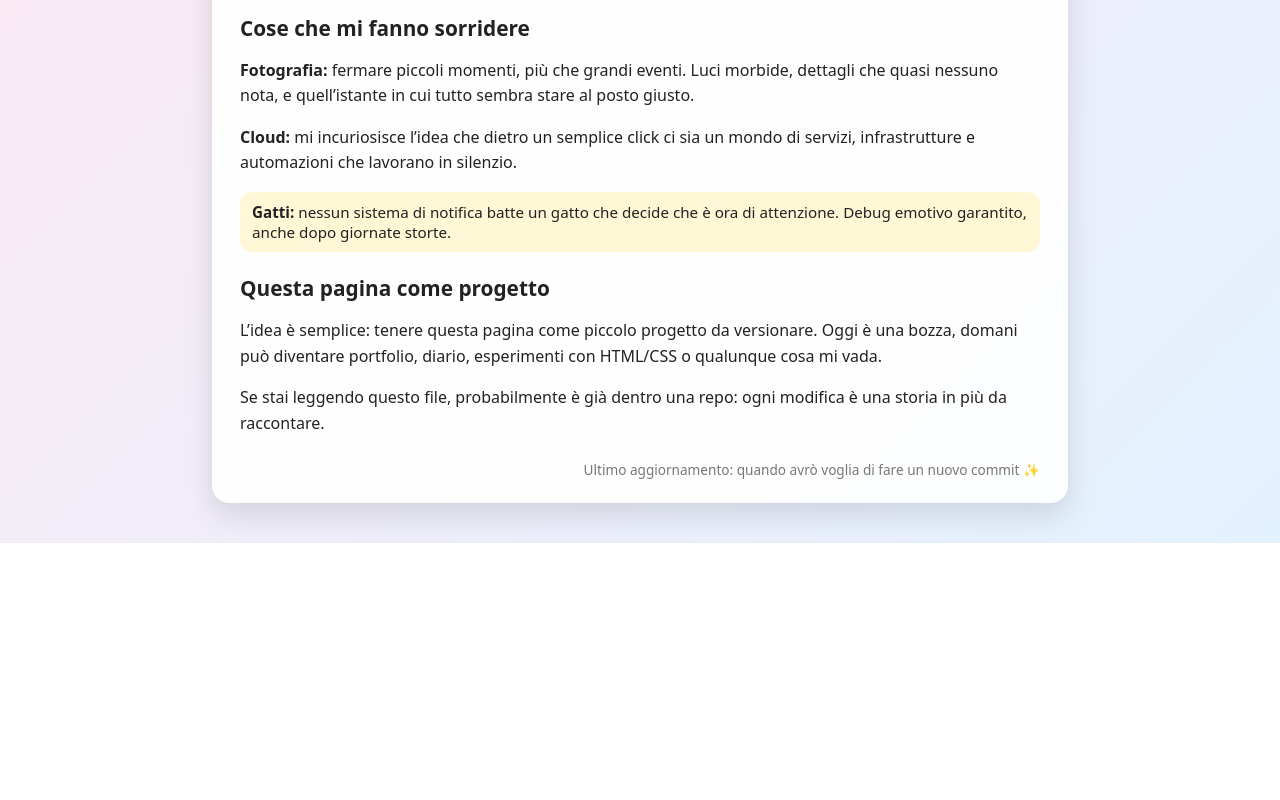
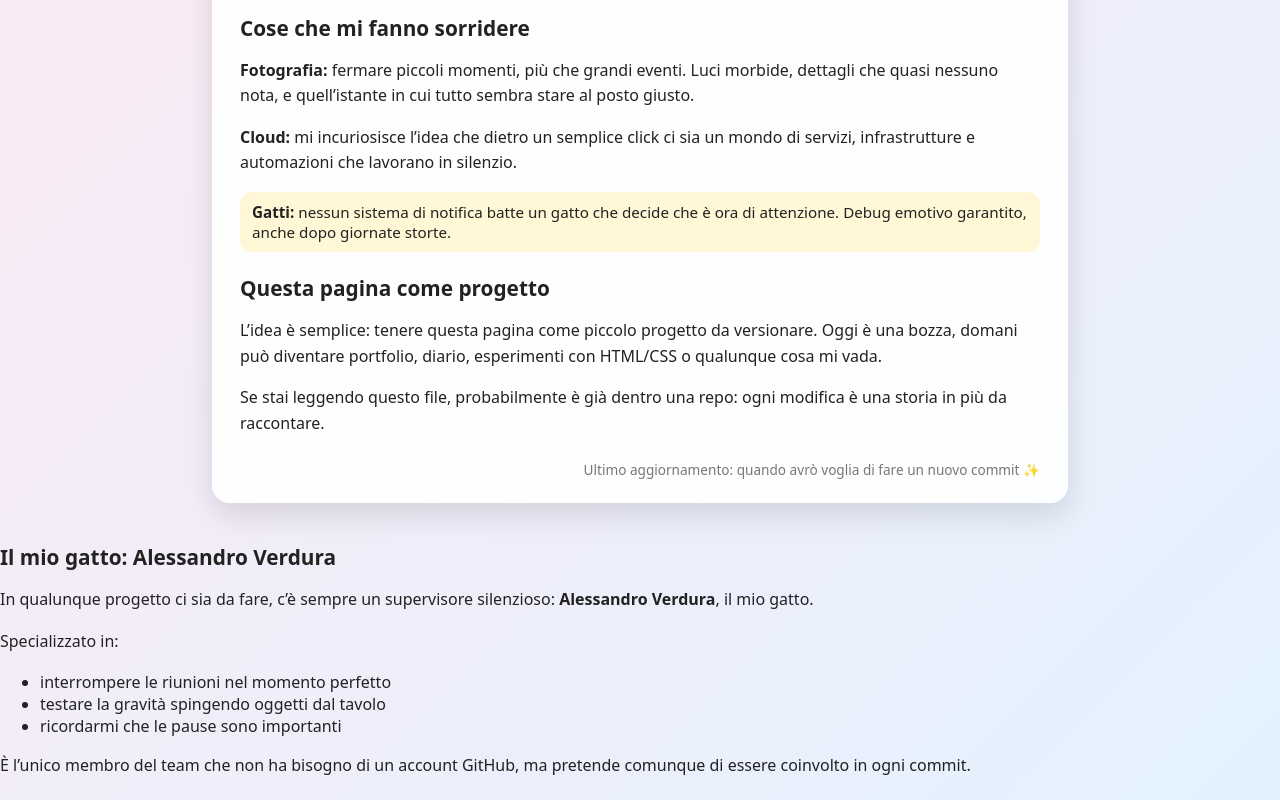
Before and after one commit to JaniceBrun/funnypages, a plain HTML site: page index.html in a window 1280 px wide. Shown: the part 413-1213 px from the top of the page. Before the commit the page ends 956 px from the top, so only its background shows below. Drawn offline with Linux system fonts and the light colour scheme.

Commit message:
Aggiunta gatto

```diff
--- a/index.html
+++ b/index.html
@@ -131,3 +131,22 @@
   </main>
 </body>
 </html>
+<section>
+  <h2>Il mio gatto: Alessandro Verdura</h2>
+  <p>
+    In qualunque progetto ci sia da fare, c’è sempre un supervisore silenzioso:
+    <strong>Alessandro Verdura</strong>, il mio gatto.
+  </p>
+  <p>
+    Specializzato in:
+    <ul>
+      <li>interrompere le riunioni nel momento perfetto</li>
+      <li>testare la gravità spingendo oggetti dal tavolo</li>
+      <li>ricordarmi che le pause sono importanti</li>
+    </ul>
+  </p>
+  <p>
+    È l’unico membro del team che non ha bisogno di un account GitHub,
+    ma pretende comunque di essere coinvolto in ogni commit.
+  </p>
+</section>
```
